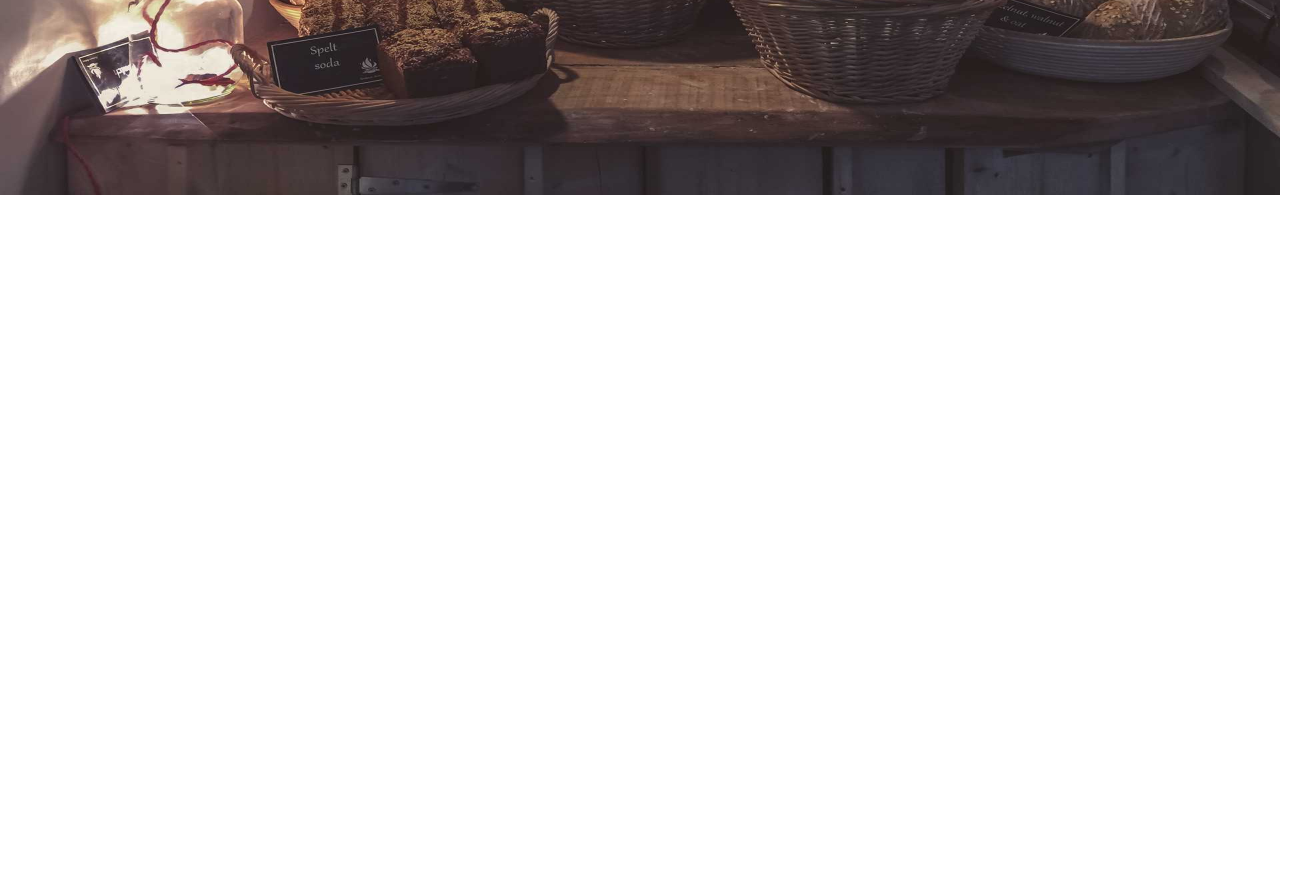
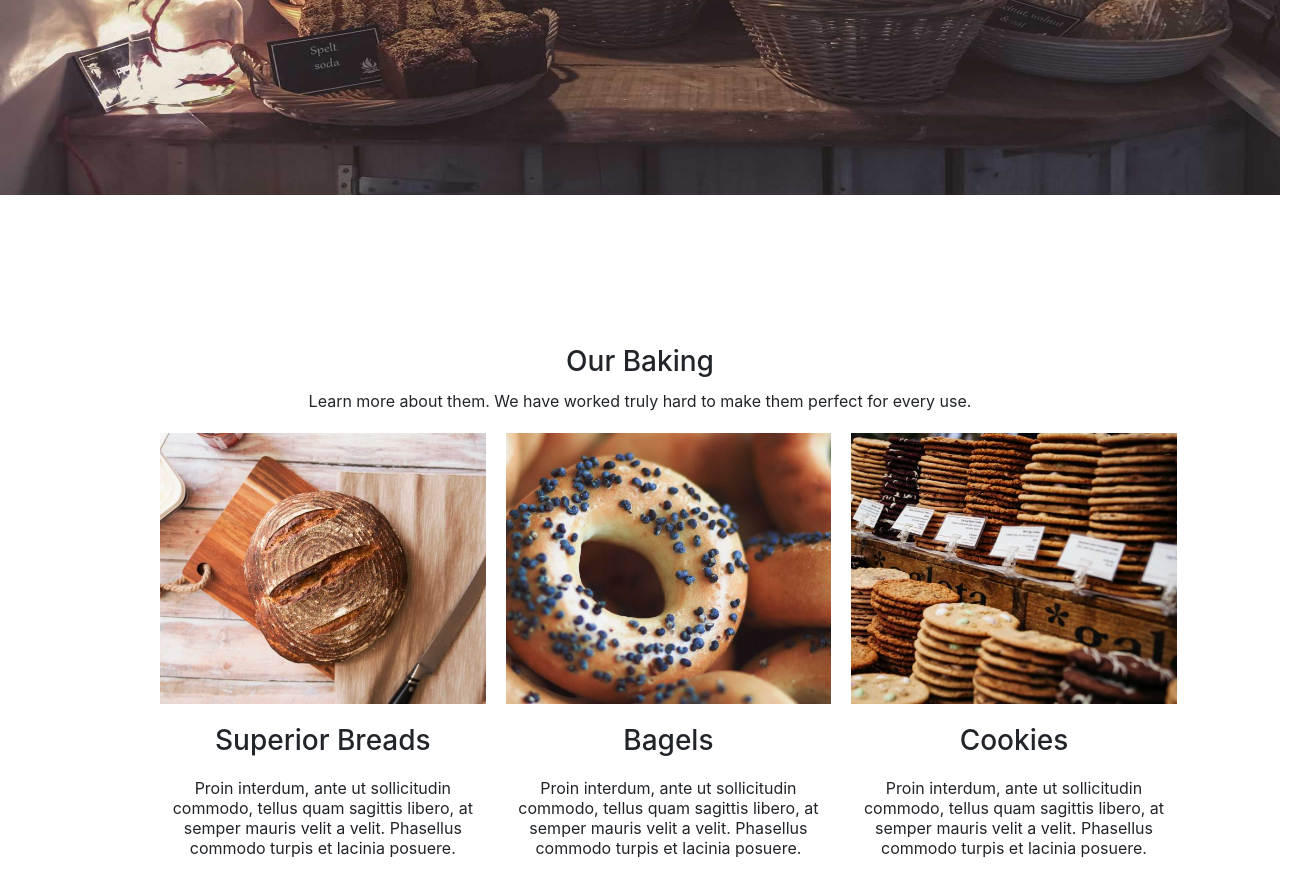
Before and after one commit to AhmedTaha475/Project-Task1, a plain HTML site: page index.html in a window 1280 px wide. Shown: the part 525-1403 px from the top of the page, 1302 px wide, since content can reach past the window. Before the commit the page ends 800 px from the top, so only its background shows below. Drawn offline with Linux system fonts and the light colour scheme.

Commit message:
I added backery and meals section

```diff
--- a/css/style.css
+++ b/css/style.css
@@ -1,3 +1,11 @@
+*{
+    margin: 0;
+    padding: 0;
+    box-sizing: border-box;
+}
+.clr{
+    clear: both;
+}
 
 header{
     background-image: url(../images/drew-coffman-1872.jpg);
@@ -41,3 +49,39 @@ header  .content-items .d-btns .btn1:hover,header  .content-items .d-btns .btn2:
     color: black;
 
 }
+
+
+/*! //////////////////////////////////////////////////////////////////////// */
+
+.Baking{
+    width: 100%;
+    text-align: center;
+    margin-top: 150px;
+}
+.Baking h3{
+    margin: 10px;
+}
+.Baking p{
+    margin: 10px;
+}
+.Baking .meals{
+    width: 90%;
+    margin: auto;
+    margin-left: 150px;
+}
+.Baking .meal{
+    width: 30%;
+    float: left;
+    border: 10px solid white;
+}
+.Baking .meal img{
+    width: 100%;
+}
+.Baking .meal h3{
+    padding: 10px 0px;
+}
+.Baking .meal p{
+    line-height: 20px;
+}
+
+/*! //////////////////////////////////////////////////////////////////////// */
--- a/index.html
+++ b/index.html
@@ -73,6 +73,29 @@
         </div>
     </header>
 
+    <div class="Baking">
+        <h3>Our Baking</h3>
+        <p>Learn more about them. We have worked truly hard to make them perfect for every use.</p>
+        <div class="meals">
+            <div class="meal">
+                <img src="images/ben-garratt-134774-600x500.jpg">
+                <h3>Superior Breads</h3>
+                <p>Proin interdum, ante ut sollicitudin commodo, tellus quam sagittis libero, at semper mauris velit a velit. Phasellus commodo turpis et lacinia posuere.</p>
+            </div>
+            <div class="meal">
+                <img src="images/stas-ovsky-123540-600x500.jpg">
+                <h3>Bagels</h3>
+                <p>Proin interdum, ante ut sollicitudin commodo, tellus quam sagittis libero, at semper mauris velit a velit. Phasellus commodo turpis et lacinia posuere.</p>
+            </div>
+            <div class="meal">
+                <img src="images/clem-onojeghuo-206832-600x500.jpg">
+                <h3>Cookies</h3>
+                <p>Proin interdum, ante ut sollicitudin commodo, tellus quam sagittis libero, at semper mauris velit a velit. Phasellus commodo turpis et lacinia posuere.</p>
+            </div>
+            <div class="clr"></div>
+        </div>
+    </div>
+
 
 
 
```
